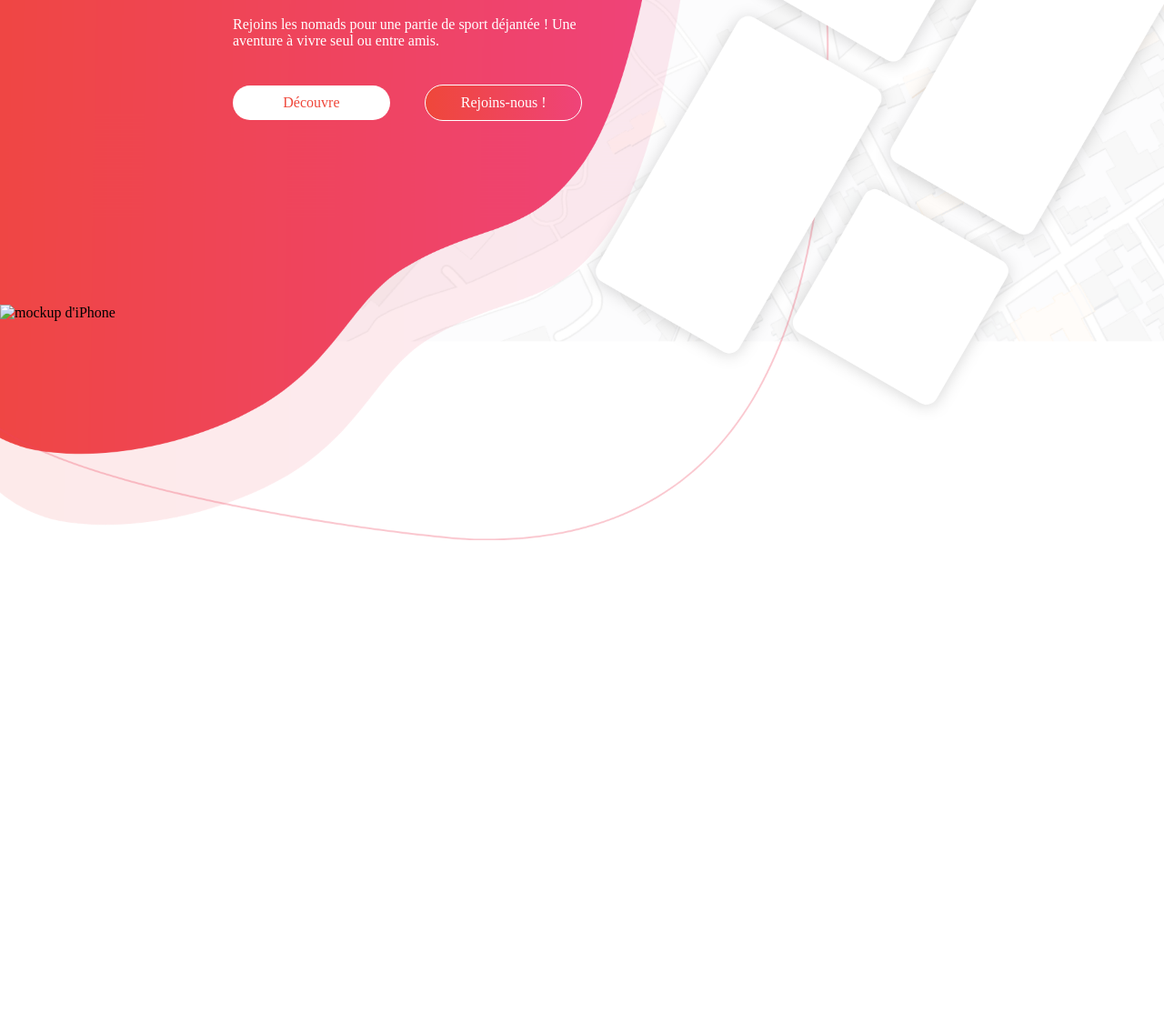
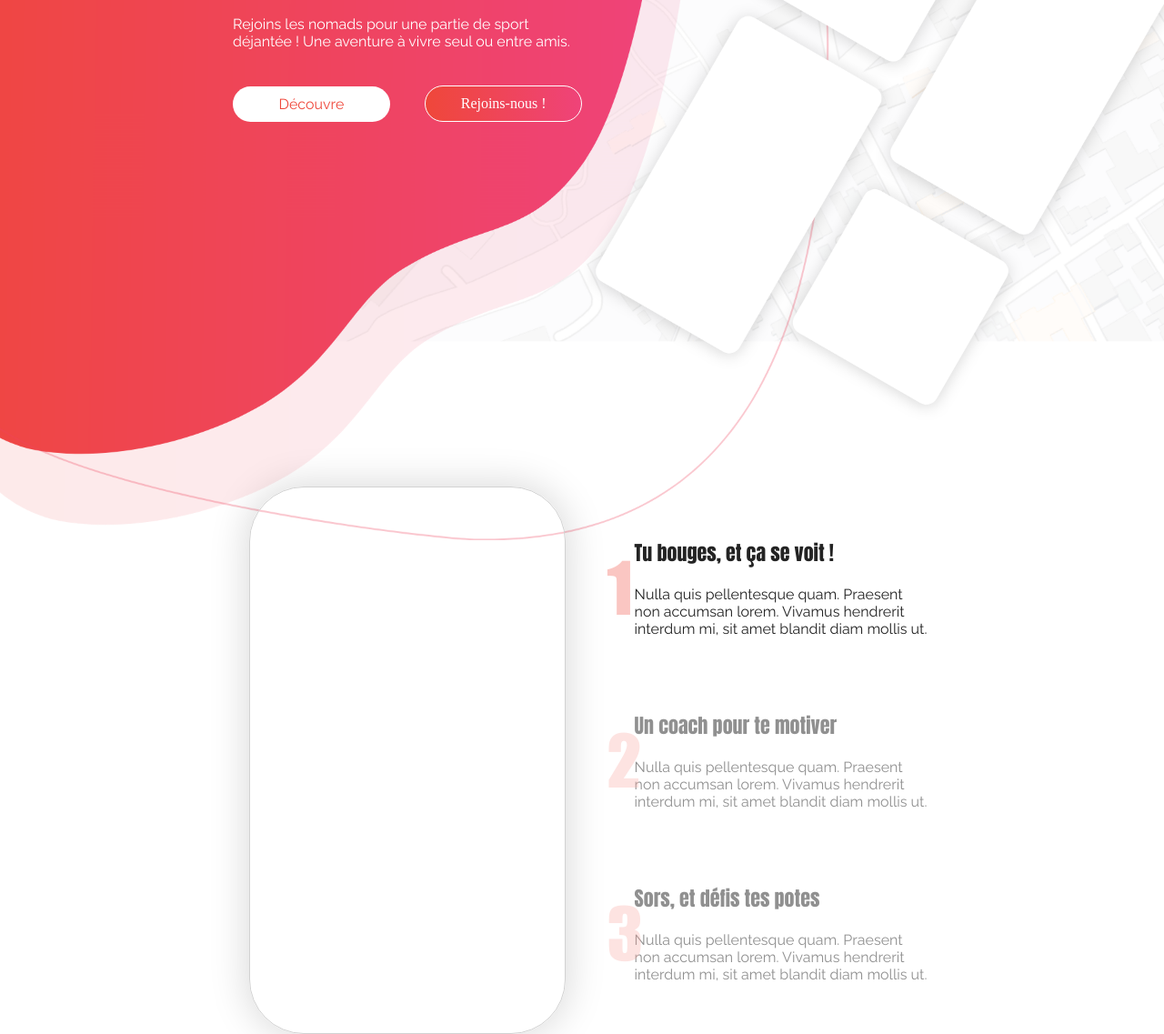
Before and after one commit to sinouJ/nomads, a website: page index.html in a window 1280 px wide. Shown: the part 345-1482 px from the top of the page at 91% size. Before the commit the page ends 939 px from the top, so only its background shows below. Drawn offline with Linux system fonts and the light colour scheme.

Commit message:
section mockup

```diff
--- a/css/sass/components/_fonts.scss
+++ b/css/sass/components/_fonts.scss
@@ -4,6 +4,8 @@
          url("../assets/fonts/Impact.woff") format("woff"),
          url("../assets/fonts/Impact.ttf") format("ttf");
 }
+
+@import url('https://fonts.googleapis.com/css2?family=Raleway&display=swap');
 
 h1 {
     font-family: Impact;
@@ -12,7 +14,13 @@ h1 {
     font-size: 40px;
 }
 
+h2 {
+    font-family: Impact;
+    color: $black;
+    font-size: 22px;
+}
+
 p {
     font-family: Raleway;
-    color: white;
+    color: $black;
 }
--- a/css/sass/components/_header.scss
+++ b/css/sass/components/_header.scss
@@ -29,6 +29,7 @@ header {
 
         > p {
             margin-top: 50px;
+            color: #fff;
         }
 
         .cta {
--- /dev/null
+++ b/css/sass/components/_mockup.scss
@@ -0,0 +1,59 @@
+.mockup {
+    display: flex;
+    align-items: center;
+    padding-top: 200px;
+
+    > div {
+        width: 50%;
+
+        &:last-child {
+            display: flex;
+            justify-content: flex-end;
+            flex-wrap: wrap;
+        }
+
+        .iphone {
+            height: 600px;
+            width: 90%;
+            margin: 0 auto;
+            border-radius: 60px;
+            box-shadow: $shadow;
+            border: 1px solid $gray;
+            overflow: hidden;
+        }
+
+        article {
+            width: 85%;
+            position: relative;
+            opacity: 0.5;
+
+            &.active {
+                opacity: 1;
+            }
+
+            &:not(:first-child) {
+                margin-top: 80px;
+            }
+
+            p {
+                margin-top: 20px;
+            }
+
+            @for $i from 1 to 4 {
+                &:nth-child(#{$i}) {
+                    &::after {
+                        content: '#{$i}';
+                        font-family: Impact;
+                        color: $red;
+                        font-size: 75px;
+                        opacity: 0.3;
+                        position: absolute;
+                        left: -30px;
+                        top: 50%;
+                        transform: translateY(-50%);
+                    }
+                }
+            }
+        }
+    }
+}
--- a/css/sass/helpers/_variables.scss
+++ b/css/sass/helpers/_variables.scss
@@ -1,4 +1,8 @@
 $red: #EF473A;
 $pink: #EF4379;
+$black: #232323;
+$gray: #D2D2D2;
 
-$gradient: linear-gradient(90deg, $red 0%, $pink 100%)
+$gradient: linear-gradient(90deg, $red 0%, $pink 100%);
+
+$shadow: 0px 0px 42px 3px rgba(0, 0, 0, 0.15);
--- a/css/sass/style.scss
+++ b/css/sass/style.scss
@@ -5,3 +5,4 @@
 @import './components/header';
 @import './components/fonts';
 @import './components/buttons';
+@import './components/mockup';
--- a/index.html
+++ b/index.html
@@ -30,11 +30,27 @@
         </div>
     </header>
     <main>
-        <section>
+        <section class="mockup container">
             <div>
-                <img src="" alt="mockup d'iPhone">
+                <div class="iphone"></div>
             </div>
-            <div></div>
+            <div>
+                <article class="active">
+                    <h2>Tu bouges, et ça se voit !</h2>
+                    <p>Nulla quis pellentesque quam. Praesent non accumsan lorem. Vivamus hendrerit interdum mi, sit
+                        amet blandit diam mollis ut.</p>
+                </article>
+                <article>
+                    <h2>Un coach pour te motiver</h2>
+                    <p>Nulla quis pellentesque quam. Praesent non accumsan lorem. Vivamus hendrerit interdum mi, sit
+                        amet blandit diam mollis ut.</p>
+                </article>
+                <article>
+                    <h2>Sors, et défis tes potes</h2>
+                    <p>Nulla quis pellentesque quam. Praesent non accumsan lorem. Vivamus hendrerit interdum mi, sit
+                        amet blandit diam mollis ut.</p>
+                </article>
+            </div>
         </section>
     </main>
     <footer>
```
Also changed, not shown: css/style.css, css/style.min.css.
